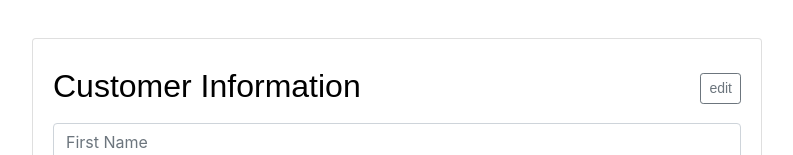
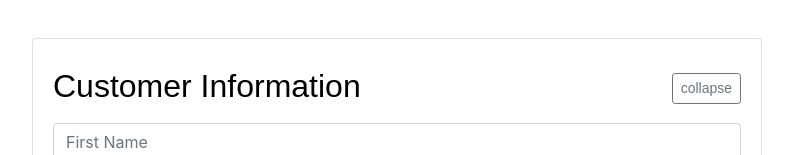
Before and after one commit to joeymariano/App4BarnesApplication, a React (Create React App) app: page / in a window 1280 px wide. Shown: the part 305-460 px from the top of the page, without its empty margins (53-846 px from the left). Built offline with nearby package versions, Linux system fonts and the light colour scheme.

Commit message:
toggleButtonName function

```diff
--- a/src/containers/AccordionContainer.js
+++ b/src/containers/AccordionContainer.js
@@ -29,13 +29,22 @@ class AccordionContainer extends Component {
 		}
 	}
 
+	toggleButtonName = () => {
+		if (this.state.visible){
+			return 'collapse'
+		} else {
+			return 'edit'
+		}
+	}
+
 	render(){
 		return(
 			<div id="customer-form-container">
         <Card>
         	<CardBody>
 						<div class="accordion-header" onClick={ () => { this.visibleCntrl() } }>
-							<h2 class="accordion-title">{ this.props.title } <Button outline className="float-right edit-form-button" size="sm">edit</Button></h2>
+							<h2 class="accordion-title">{ this.props.title }
+							<Button outline className="float-right edit-form-button" size="sm">{ this.toggleButtonName() }</Button></h2>
 						</div>
 
 						<Collapse isOpen={ this.state.visible }>
```
